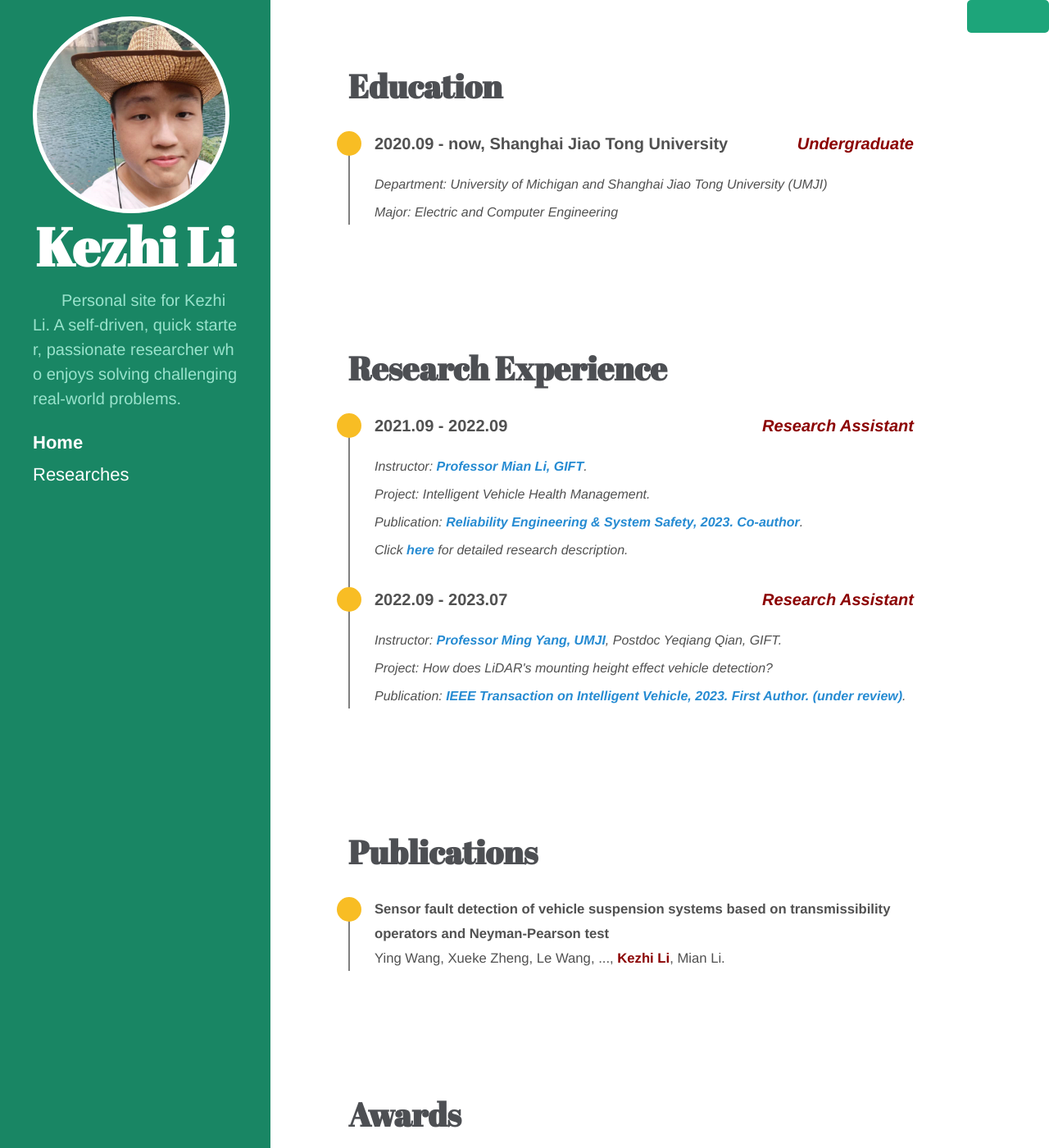
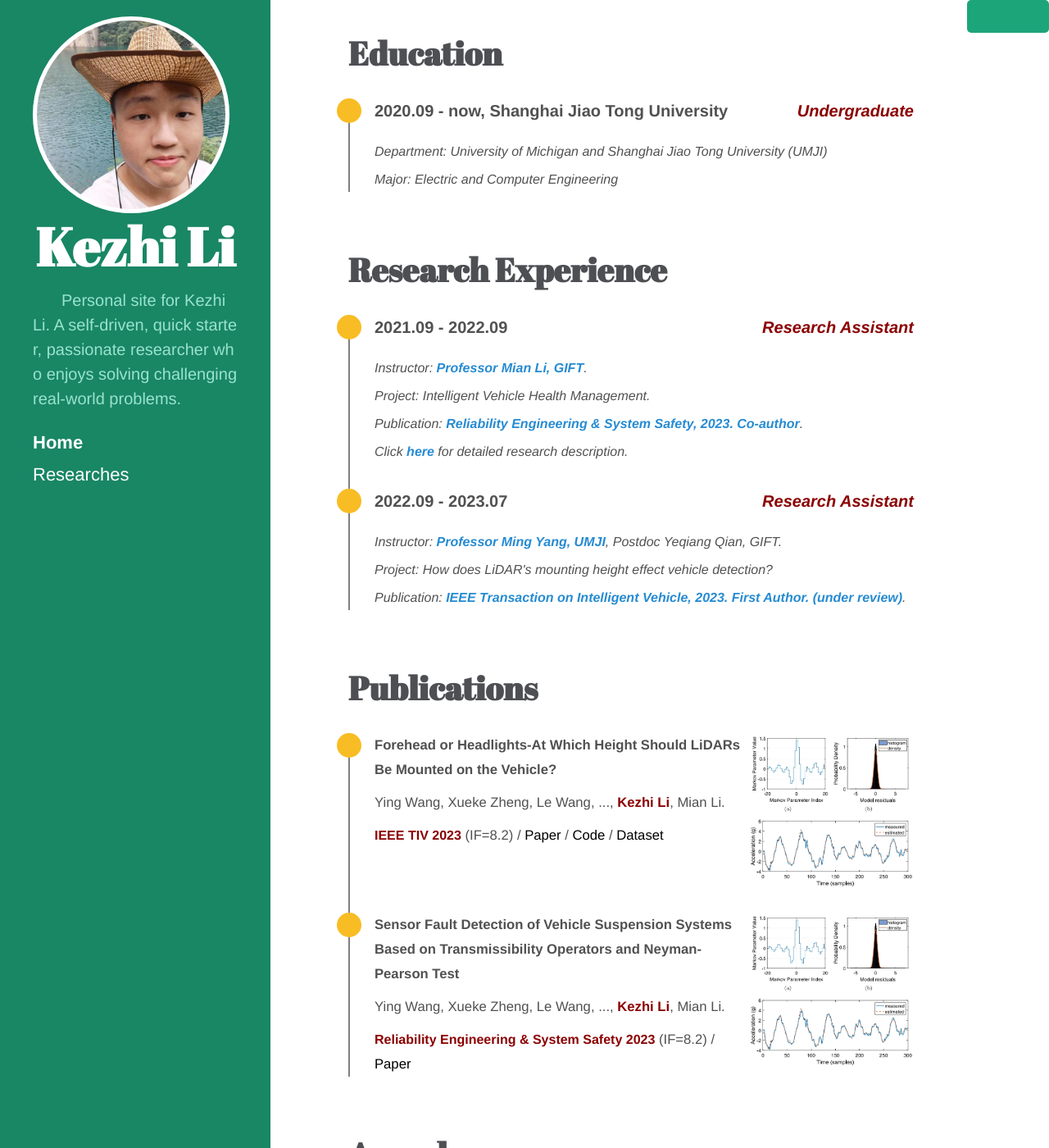
Before and after one commit to little-black-sjtu/likezhi.github.io, a Jekyll site: the page built from index.html, in a window 1280 px wide and 1400 px high. Shown: the whole window at 82% size. Built offline with Jekyll 4.4.1, drawn with Linux system fonts in a browser that asks for light colours; Markdown is read by kramdown in place of the engine named in the settings.

Commit message:
feat: implement the publication division

```diff
--- a/_includes/sidebar.html
+++ b/_includes/sidebar.html
@@ -2,7 +2,7 @@
   <div class="container sidebar-sticky">
     <div class="sidebar-about">
       <div class="avatar">
-        <img src="{{ site.baseurl }}/public/picture.jpg" alt="little-black">
+        <img src="{{ site.baseurl }}/public/pictures/selfie.jpg" alt="little-black">
       </div>
       <h1>
         <a href="{{ site.baseurl }}/">
--- a/index.html
+++ b/index.html
@@ -79,13 +79,39 @@ title: Home
               <ul class="timeline">
                 <li>
                   <div class="pub">
-                    <div class="papertitle">
-                      Sensor fault detection of vehicle suspension systems based on transmissibility operators and Neyman-Pearson test
+                    <div class="pub-content">
+                      <div class="papertitle">
+                        Forehead or Headlights-At Which Height Should LiDARs Be Mounted on the Vehicle?
+                      </div>
+                      <div class="author">
+                        Ying Wang, Xueke Zheng, Le Wang, ..., <strong>Kezhi Li</strong>, Mian Li.
+                      </div>
+                      <div class="links">
+                        <strong>IEEE TIV 2023</strong> (IF=8.2) / <a href="https://ieeexplore.ieee.org/document/10262207" target="_blank">Paper</a> / <a href="https://github.com/little-black-sjtu/carla-data-generator" target="_blank">Code</a> / <a href="https://www.kaggle.com/datasets/kezhili/height3" target="_blank">Dataset</a>
+                      </div>
                     </div>
-                    <div class="author">
-                      Ying Wang, Xueke Zheng, Le Wang, ..., <strong>Kezhi Li</strong>, Mian Li.
+                    <div class="pub-pic">
+                      <img src="{{ site.baseurl }}/public/pictures/sensor_fault_detection.png" alt="sensor_fault_detection">
                     </div>
-                    <!-- <span class="reference" id="pub1">. Reliability Engineering & System Safety, 2023. <a href="https://doi.org/10.1016/j.ress.2022.109067" target="_blank">https://doi.org/10.1016/j.ress.2022.109067</a>. <strong> IF = 7.247</strong>.</span> -->
+                  </div>
+                </li>
+
+                <li>
+                  <div class="pub">
+                    <div class="pub-content">
+                      <div class="papertitle">
+                        Sensor Fault Detection of Vehicle Suspension Systems Based on Transmissibility Operators and Neyman-Pearson Test
+                      </div>
+                      <div class="author">
+                        Ying Wang, Xueke Zheng, Le Wang, ..., <strong>Kezhi Li</strong>, Mian Li.
+                      </div>
+                      <div class="links">
+                        <strong>Reliability Engineering & System Safety 2023</strong> (IF=8.2) / <a href="https://www.sciencedirect.com/science/article/abs/pii/S0951832022006822" target="_blank">Paper</a>
+                      </div>
+                    </div>
+                    <div class="pub-pic">
+                      <img src="{{ site.baseurl }}/public/pictures/sensor_fault_detection.png" alt="sensor_fault_detection">
+                    </div>
                   </div>
                 </li>
               </ul>
--- a/public/css/main.css
+++ b/public/css/main.css
@@ -1542,7 +1542,7 @@ img[bk-image=active]{
    */
 
    .content {
-    padding-top:    3rem;
+    padding-top:    1rem;
     padding-bottom: 4rem;
   }
 
--- a/public/css/self-defined.css
+++ b/public/css/self-defined.css
@@ -2,7 +2,7 @@
 
 
 section {
-    margin-bottom: 6rem;
+    margin-bottom: 2rem;
 }
 
 /* timeline */
@@ -59,21 +59,53 @@ section {
 
 .timeline .pub{
     display: flex;
-    flex-direction: column;
+    flex-direction: row;
 }
 
-.timeline .pub .papertitle{
-    font-weight: bold;
-    font-size: smaller;
+.timeline .pub .pub-content{
+  display: flex;
+  flex-direction: column;
 }
 
-.timeline .pub .author{
-    font-size: smaller;
+.timeline .pub .pub-pic{
+  float: right;
+  width: 200px;
 }
 
-.timeline .pub .author strong{
-    font-weight: bold;
-    color: darkred;
+.timeline .pub .pub-pic img{
+  width: 200px;
+  height: auto;
+  vertical-align: middle;
+}
+
+.timeline .pub .pub-content .papertitle{
+  font-weight: bold;
+  font-size: smaller;
+  margin-bottom: 0.5rem;
+}
+
+.timeline .pub .pub-content .author{
+  font-size: smaller;
+  margin-bottom: 0.5rem;
+}
+
+.timeline .pub .pub-content .author strong{
+  font-weight: bold;
+  color: darkred;
+}
+
+.timeline .pub .pub-content .links{
+  font-size: smaller;
+}
+
+.timeline .pub .pub-content .links strong{
+  font-weight: bold;
+  color: darkred;
+  font-size: medium;
+}
+
+.timeline .pub .pub-content a{
+  color: #000;
 }
 
 /* timeline normalcontent */
```
Also changed, not shown: public/pictures/selfie.jpg (renamed from public/picture.jpg), public/pictures/sensor_fault_detection.png (added).
